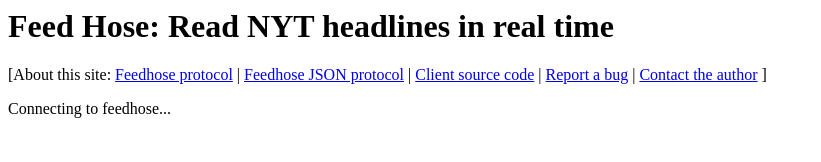
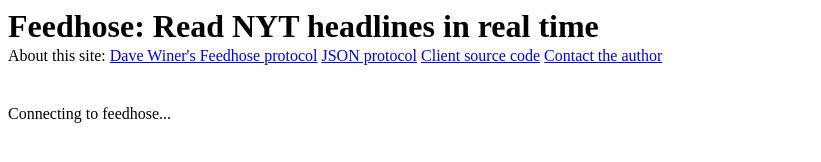
Before and after one commit to emk/node-feedhose, a plain HTML site: page public/index.html in a window 1280 px wide. Shown: the whole page, without its empty margins (0-821 px from the left). Drawn offline with nearby package versions, Linux system fonts and the light colour scheme; a script that the page names is missing.

Commit message:
Tweak site appearance

```diff
--- a/public/feed.css
+++ b/public/feed.css
@@ -1,3 +1,12 @@
+h1 {
+  margin-bottom: 2px;
+}
+
+.about {
+  margin-top: 0px;
+  margin-bottom: 40px;
+}
+
 #disconnected {
   color: red;
 }
@@ -8,7 +17,7 @@
 
 .item h3 {
   margin-top: 0;
-  margin-bottom: 10px;
+  margin-bottom: 2px;
 }
 
 .item .feed_name {
--- a/public/index.html
+++ b/public/index.html
@@ -1,18 +1,17 @@
 <html>
   <head>
-    <title>Feed Hose: Read NYT headlines in real time</title>
+    <title>Feedhose: Read NYT headlines in real time</title>
     <link rel="stylesheet" type="text/css" href="/feed.css" />
   </head>
   <body>
-    <h1>Feed Hose: Read NYT headlines in real time</h1>
+    <h1>Feedhose: Read NYT headlines in real time</h1>
 
-    <p>
-      [About this site:
-      <a href="http://scripting.com/stories/2010/09/30/feedhoseAFirehoseForFeeds.html">Feedhose protocol</a> |
-      <a href="http://scripting.com/stories/2010/09/30/feedhoseAFirehoseForFeeds.html">Feedhose JSON protocol</a> |
-      <a href="http://github.com/emk/node-feedhose">Client source code</a> |
-      <a href="http://github.com/emk/node-feedhose/issues">Report a bug</a> |
-      <a href="http://www.randomhacks.net/contact">Contact the author</a> ]
+    <p class="about">
+      About this site:
+      <a href="http://scripting.com/stories/2010/09/30/feedhoseAFirehoseForFeeds.html">Dave Winer's Feedhose protocol</a>
+      <a href="http://scripting.com/stories/2010/09/30/feedhoseAFirehoseForFeeds.html">JSON protocol</a>
+      <a href="http://github.com/emk/node-feedhose">Client source code</a>
+      <a href="http://www.randomhacks.net/contact">Contact the author</a>
     </p>
 
     <p id="connecting">Connecting to feedhose...</p>
```
